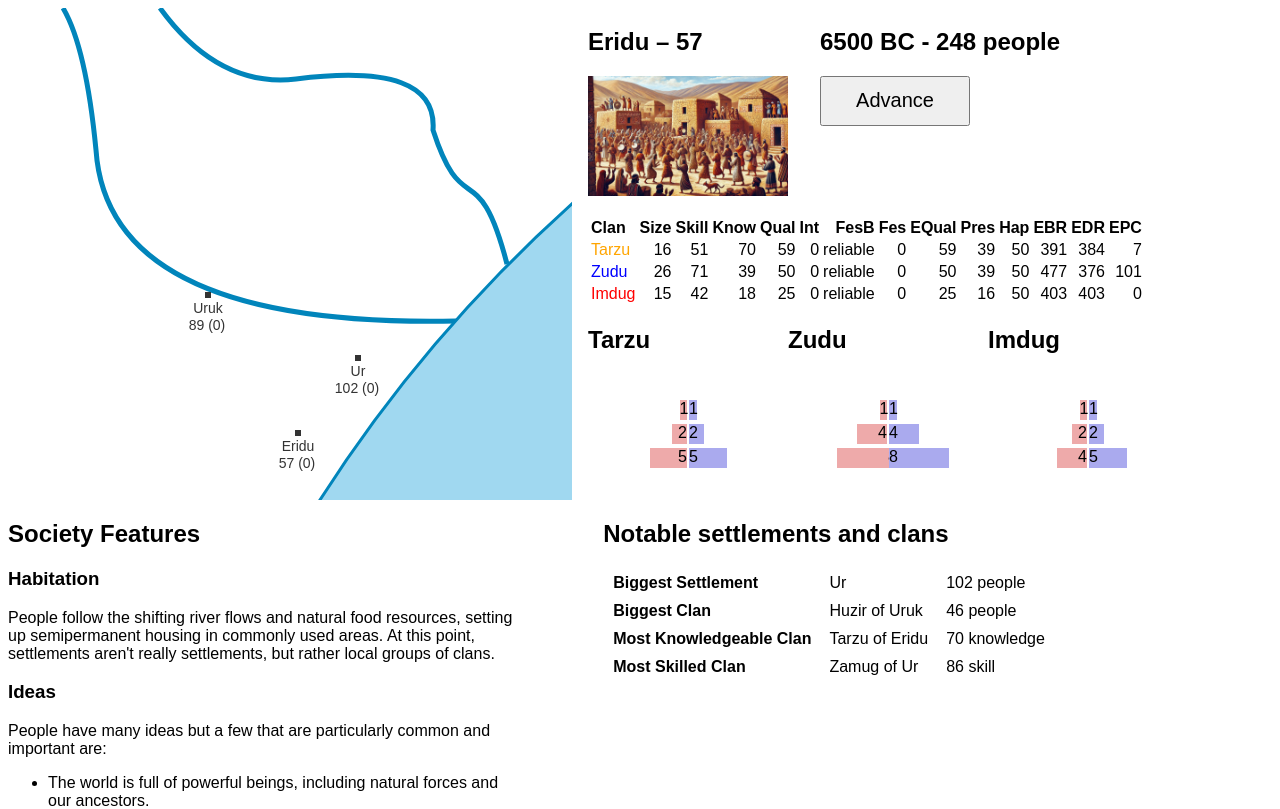
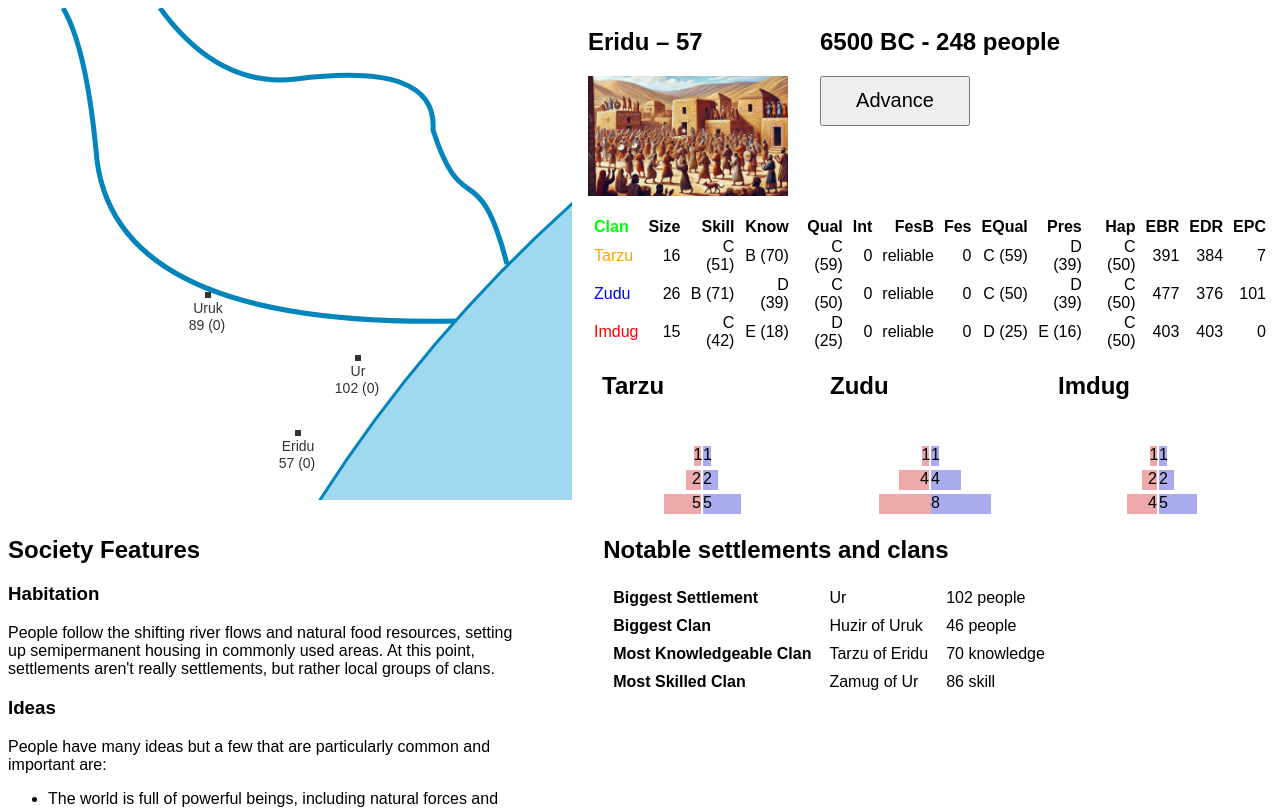
Before and after one commit to dmandelin/world2, a SvelteKit app: page / in a window 1280 px wide. Shown: the top 809 px of the page. Built offline with nearby package versions, Linux system fonts and the light colour scheme.

Commit message:
Display letter grades for traits to make them easier to understand.

```diff
--- a/src/components/ClanList.svelte
+++ b/src/components/ClanList.svelte
@@ -1,12 +1,25 @@
 <script lang="ts">
+    import { clamp } from "../model/basics";
     import PopulationPyramid from "./PopulationPyramid.svelte";
 
     let { clans } = $props();
+
+    function r(trait: number) {
+        const grade = 'ABCDE'[4 - clamp(Math.floor(trait / 20), 0, 4)];
+        return `${grade} (${trait})`;
+    }
 </script>
 
 <style>
+    .grade_A { color: #0f0; }
+    .grade_B { color: #8f8; }
+    .grade_C { color: #ff8; }
+    .grade_D { color: #f88; }
+    .grade_E { color: #f00; }
+
     th, td {
         text-align: left;
+        padding: 0 0.25em;
     }
 
     .ra {
@@ -22,7 +35,7 @@
 <table>
     <thead>
         <tr>
-            <th>Clan</th>
+            <th class="grade_A">Clan</th>
             <th class="ra">Size</th>
             <th class="ra">Skill</th>
             <th class="ra">Know</th>
@@ -43,15 +56,15 @@
             <tr>
                 <td style:color={clan.color}>{clan.name}</td>
                 <td class="ra">{clan.size}</td>
-                <td class="ra">{clan.skill}</td>
-                <td class="ra">{clan.knowledge}</td>
-                <td class="ra">{clan.quality}</td>
+                <td class="ra">{r(clan.skill)}</td>
+                <td class="ra">{r(clan.knowledge)}</td>
+                <td class="ra">{r(clan.quality)}</td>
                 <td class="ra">{clan.interactionModifier}</td>
                 <td class="ra">{clan.festivalBehavior.name}</td>
                 <td class="ra">{clan.festivalModifier}</td>
-                <td class="ra">{clan.effectiveQuality}</td>
-                <td class="ra">{clan.prestige}</td>
-                <td class="ra">{clan.happiness}</td>
+                <td class="ra">{r(clan.effectiveQuality)}</td>
+                <td class="ra">{r(clan.prestige)}</td>
+                <td class="ra">{r(clan.happiness)}</td>
                 <td class="ra">{clan.expectedPopulationChange[0]}</td>
                 <td class="ra">{clan.expectedPopulationChange[1]}</td>
                 <td class="ra">{clan.expectedPopulationChange[2]}</td>
```
